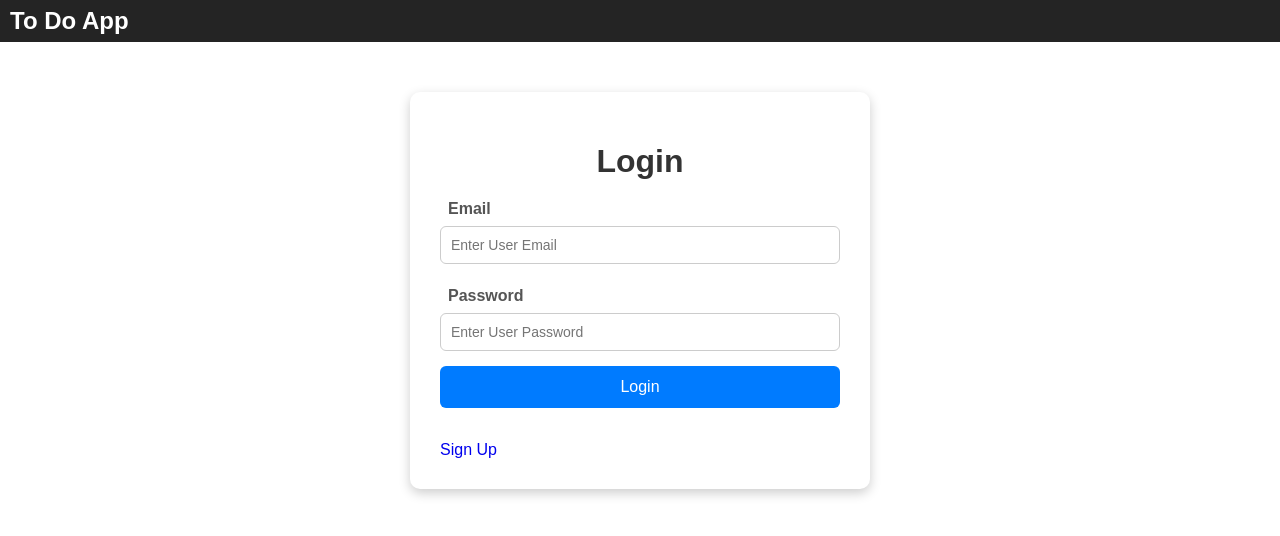
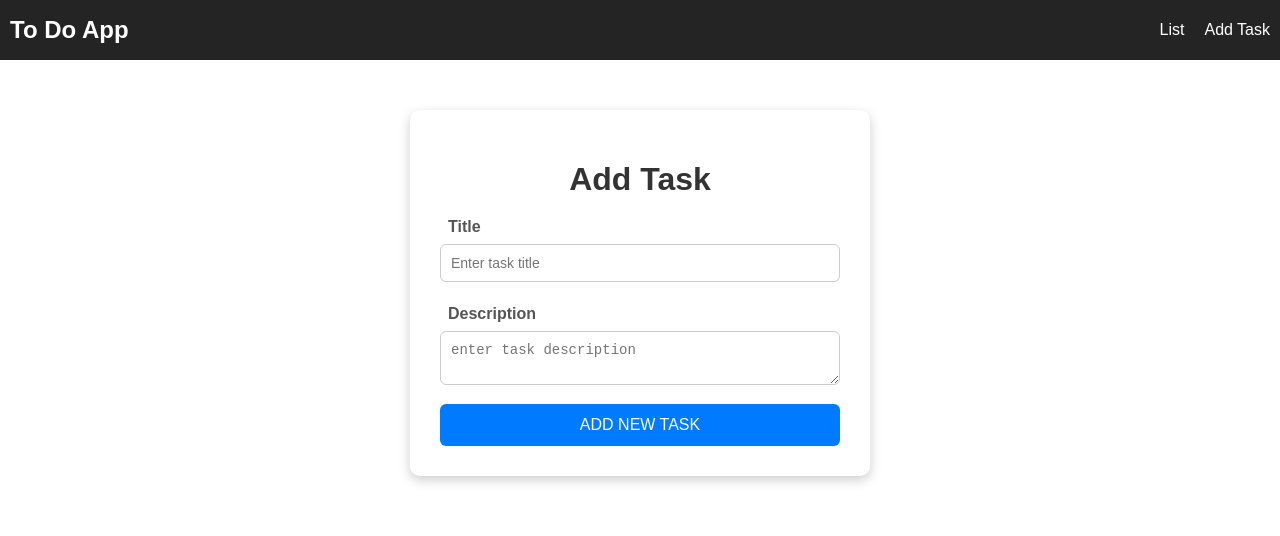
Before and after one commit to Dattathreya5133/ToDo-App-MERN, a React app in the folder Frontend/frontend/: page /add in a window 1280 px wide. Before the commit this address led to /login. Shown: the top 536 px of the page. Built offline with nearby package versions, Linux system fonts and the light colour scheme; the HTML template or start-up script is replaced by a standard one.

Commit message:
removed authentication

```diff
--- a/Frontend/frontend/src/App.jsx
+++ b/Frontend/frontend/src/App.jsx
@@ -4,9 +4,6 @@ import { Routes, Route } from 'react-router-dom'
 import AddTask from './components/AddTask.jsx'
 import List from './components/List.jsx'
 import UpdateTask from './components/UpdateTask.jsx'
-import SignUp from './components/SignUp.jsx'
-import Login from './components/Login.jsx'
-import Protected from './components/Protected.jsx'
 
 
 function App() {
@@ -15,11 +12,9 @@ function App() {
     <>
       <NavBar/>
       <Routes>
-        <Route path="/" element={<Protected><List/></Protected>} />
-        <Route path="/add" element={<Protected><AddTask/></Protected>} />
+        <Route path="/" element={<List/>}/>
+        <Route path="/add" element={<AddTask/>} />
          <Route path="/update/:id" element={<UpdateTask/>} />
-         <Route path="/signup" element={<SignUp/>} />
-         <Route path="/login" element={<Login/>} />
       </Routes>
 
     </>
--- a/Frontend/frontend/src/components/AddTask.jsx
+++ b/Frontend/frontend/src/components/AddTask.jsx
@@ -12,9 +12,8 @@ function AddTask(){
         let result =await fetch ('https://todo-app-backend-ohj0.onrender.com/add-task',{
         method:'Post',
         body:JSON.stringify(taskData),
-        credentials:'include',
        headers:{
-   authorization: localStorage.getItem("token")
+   'Content-Type':'Application/Json'
 }
     })
 
--- a/Frontend/frontend/src/components/List.jsx
+++ b/Frontend/frontend/src/components/List.jsx
@@ -11,9 +11,7 @@ export default function List() {
     }, [])
 
     const getListData = async () => {
-        let list = await fetch('https://todo-app-backend-ohj0.onrender.com/tasks',{
-            credentials:'include'
-        });
+        let list = await fetch('https://todo-app-backend-ohj0.onrender.com/tasks')
         list = await list.json()
 
         if (list.success) {
@@ -67,10 +65,8 @@ export default function List() {
 "https://todo-app-backend-ohj0.onrender.com/delete-multiple/",
 {
     method:"DELETE",
-    credentials:'include',
 
     headers:{
-        authorization: localStorage.getItem("token"),
         'Content-Type':'Application/Json'
     },
 
--- a/Frontend/frontend/src/components/Login.jsx
+++ /dev/null
@@ -1,55 +0,0 @@
-import { useEffect, useState } from 'react';
-import { Link, useNavigate } from 'react-router-dom';
-
-
-export default function Login(){
-    const[userData,setUserData]=useState();
-    const navigate = useNavigate()
-
-    useEffect(()=>{
-        if(localStorage.getItem('login')){
-            navigate('/')
-        }
-    })
-    const handleLogin = async()=>{
-        console.log(userData);
-
-        let result =await fetch ('https://todo-app-backend-ohj0.onrender.com/login',{
-        method:'POST',
-        body:JSON.stringify(userData),
-        credentials:'include',
-      headers:{
-   authorization: localStorage.getItem("token")
-}
-    })
-
-     result = await result.json()
-    if(result.success){
-        console.log(result);
-        document.cookie="token="+result.token,
-           localStorage.setItem("token", result.token),
-        localStorage.setItem('login',userData.email),
-        window.dispatchEvent(new Event('localStorage-change'))
-        navigate('/')
-    }else{
-        alert("try after sometime")
-    }
-    }
-
-    return(<div className="container">
-        <h1>Login</h1>
-
-         <label htmlFor="">Email</label>
-        <input onChange={(event)=>setUserData({...userData,email:event.target.value})}
-        type="text" name="email" placeholder="Enter User Email"/>
-
-         <label htmlFor="">Password</label>
-        <input onChange={(event)=>setUserData({...userData,password:event.target.value})}
-        type="password" name="password" placeholder="Enter User Password"/>
-        <button onClick={handleLogin} className="submit">Login</button>
-        <br/>
-        <br/>
-        <Link className="link" to="/signup">Sign Up</Link>
-
-    </div>);
-}
--- a/Frontend/frontend/src/components/NavBar.jsx
+++ b/Frontend/frontend/src/components/NavBar.jsx
@@ -1,42 +1,18 @@
 import { Link, Navigate, useNavigate } from 'react-router-dom'
 import '../style/navbar.css'
-import { useEffect, useState } from 'react'
 
 function NavBar() {
-  const [login, setLogin] = useState(localStorage.getItem('login'))
+
   const navigate = useNavigate()
-
-   const logout = () => {
-    localStorage.removeItem('login')
-    setLogin(null)
-   setTimeout(() => {
-     navigate('/login')
-   }, 0);
-  }
-
-  useEffect(() => {
-    const handleStorage = () => {
-      setLogin(localStorage.getItem('login'))
-    }
-    window.addEventListener("localStorage-change", handleStorage)
-    return () => {
-      window.removeEventListener("localStorage-change", handleStorage)
-    }
-  }, [])
 
   return (
     <nav className='navbar'>
 
       <div className='logo'>To Do App</div>
       <ul className='navlinks'>
-        {
-          login ?
-            <>
-              <li><Link to="/">List</Link></li>
+        <li><Link to="/">List</Link></li>
               <li><Link to="/add">Add Task</Link></li>
-              <li><Link onClick={logout}>Logout</Link></li>
-            </> : null
-        }
+
       </ul>
     </nav>
   )
--- a/Frontend/frontend/src/components/Protected.jsx
+++ /dev/null
@@ -1,9 +0,0 @@
-import { Navigate } from "react-router-dom";
-
-
-export default function Protected({children}){
-    if(!localStorage.getItem('login')){
-        return <Navigate to="/login" replace/>
-    }
-    return children ;
-}
--- a/Frontend/frontend/src/components/SignUp.jsx
+++ /dev/null
@@ -1,58 +0,0 @@
-import { useEffect, useState } from 'react';
-import { Link, useNavigate } from 'react-router-dom';
-
-
-export default function SignUp(){
-    const[userData,setUserData]=useState()
-    const navigate = useNavigate()
-
-
-        useEffect(()=>{
-            if(localStorage.getItem('login')){
-                navigate('/')
-            }
-        })
-
-    const handleSignUp = async()=>{
-        console.log(userData);
-
-        let result =await fetch ('https://todo-app-backend-ohj0.onrender.com/signup',{
-        method:'POST',
-        body:JSON.stringify(userData),
-       headers:{
-   authorization: localStorage.getItem("token")
-}
-    })
-
-     result = await result.json()
-   if(result.success){
-   document.cookie="token="+result.token;
-
-   localStorage.setItem("token", result.token)   // ADD THIS
-   localStorage.setItem('login',userData.email)
-
-   navigate('/')
-}else{
-        alert("try after sometime")
-    }
-    }
-
-    return(<div className="container">
-        <h1>Sign Up</h1>
-        <label htmlFor="">Name</label>
-        <input onChange={(event)=>setUserData({...userData,name:event.target.value})}
-        type="text" name="name" placeholder="Enter User Name"/>
-
-         <label htmlFor="">Email</label>
-        <input onChange={(event)=>setUserData({...userData,email:event.target.value})}
-        type="text" name="email" placeholder="Enter User Email"/>
-
-         <label htmlFor="">Password</label>
-        <input onChange={(event)=>setUserData({...userData,password:event.target.value})}
-        type="text" name="password" placeholder="Enter User Password"/>
-        <button onClick={handleSignUp} className="submit">Sign Up</button>
-         <br/><br/>
-        <Link className="link" to="/login">Login</Link>
-
-    </div>);
-}
--- a/Frontend/frontend/src/components/UpdateTask.jsx
+++ b/Frontend/frontend/src/components/UpdateTask.jsx
@@ -40,7 +40,7 @@ export default function UpdateTask() {
                 method: 'PUT',
                 body: JSON.stringify(taskData),
                 headers:{
-   authorization: localStorage.getItem("token")
+'Content-Type':'application/json'
 }
             }
         );
```
